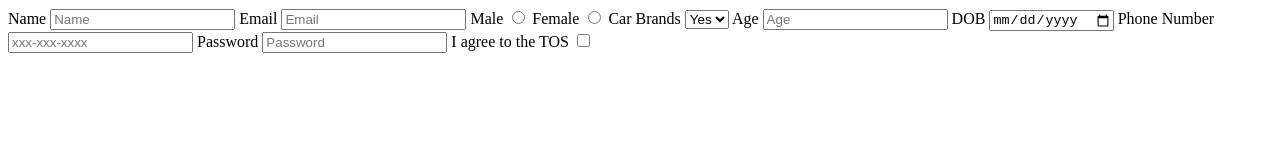
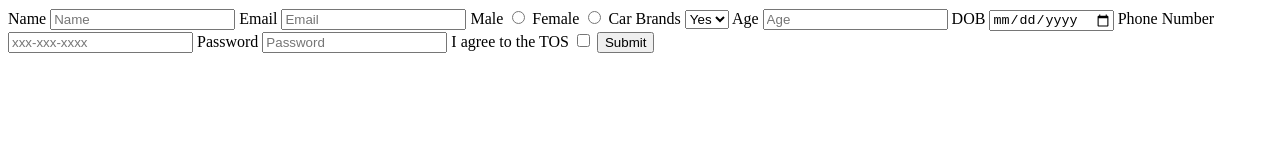
Before and after one commit to acciojob/signup-form-car-SailiMj, a website: page main.html in a window 1280 px wide. Drawn offline with Linux system fonts and the light colour scheme.

Commit message:
created a submission

```diff
--- a/main.html
+++ b/main.html
@@ -40,6 +40,8 @@
 
 		<label for="tos">I agree to the TOS</label>
 		<input type="checkbox" id="tos" required>
+
+		<button type="Submit">Submit</button>
 	</form>
     <script type="text/javascript" src="./script.js">
 </script>
```
